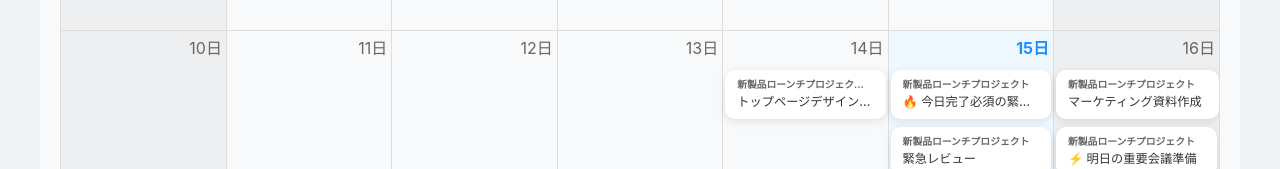
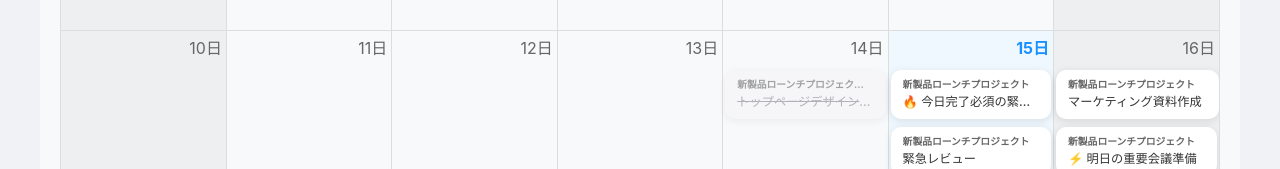
Before and after one commit to Ryoto93/New-Todo, a React (Vite) app: page / in a window 1280 px wide. Both pictures are taken after a click on the button "Calendar". Shown: the part 556-725 px from the top of the page. Built offline with nearby package versions, Linux system fonts and the light colour scheme.

Commit message:
アップデート0820

```diff
--- a/src/components/CalendarView/index.tsx
+++ b/src/components/CalendarView/index.tsx
@@ -39,7 +39,8 @@ export function CalendarView({ projects, onTaskClick }: Props) {
       start: task.period ? task.period.start : task.dueDate!,
       end: task.period ? new Date(new Date(task.period.end).getTime() + 86400000).toISOString().split('T')[0] : undefined,
       allDay: true,
-      extendedProps: { originalTask: task }
+      extendedProps: { originalTask: task },
+      className: task.isCompleted ? 'completed' : '' // ★ 完了タスクに印を付与！
     }));
 
   // eslint-disable-next-line @typescript-eslint/no-explicit-any
--- a/src/components/CalendarView/style.css
+++ b/src/components/CalendarView/style.css
@@ -67,3 +67,14 @@
   font-weight: 700;
   color: #1890ff;
 }
+
+/* 完了タスクの視覚的表現 */
+.fc-event.completed .calendar-event-card {
+  opacity: 0.6;
+  background-color: #f5f5f7; /* 背景を少しだけグレーに */
+}
+
+.fc-event.completed .task-title {
+  text-decoration: line-through;
+  color: var(--color-text-secondary, #666666);
+}
```
